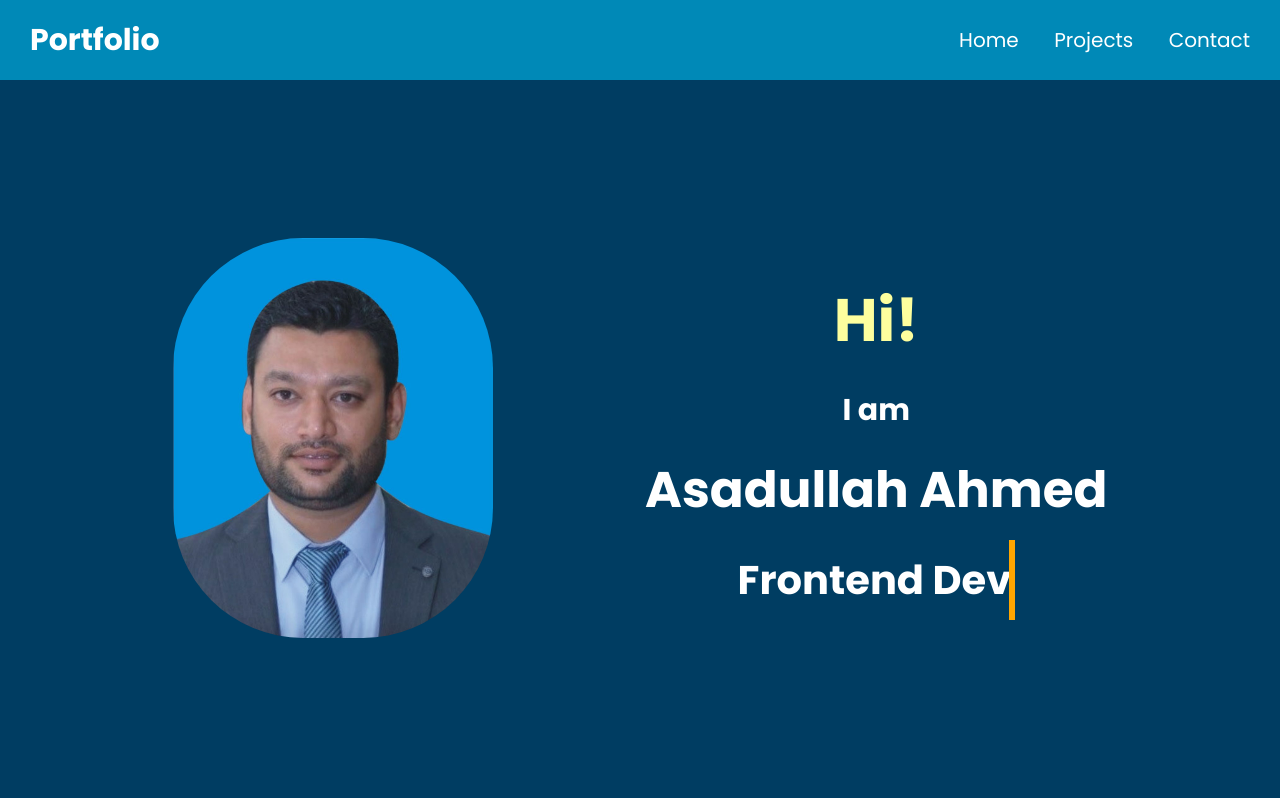
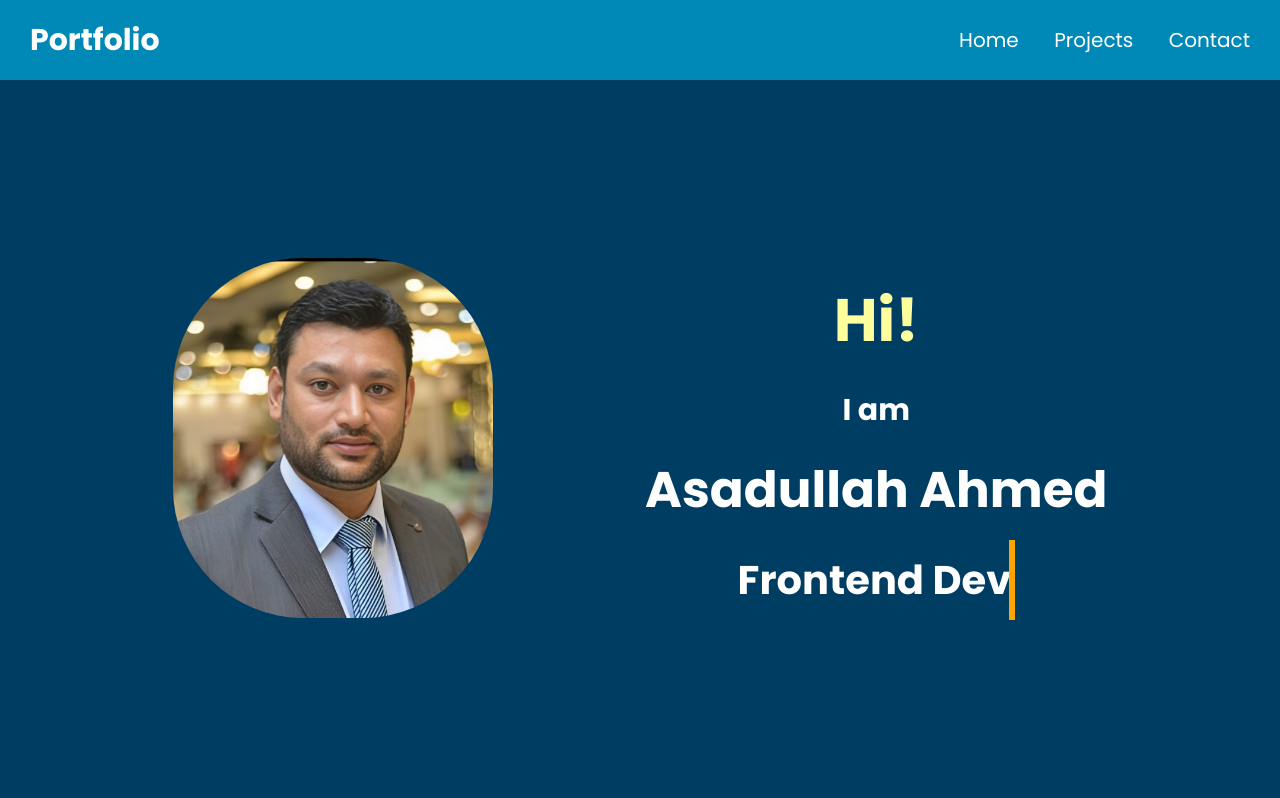
Before and after one commit to asadullah-ahmed/portfolio, a plain HTML site: page index.html in a window 1280 px wide. Shown: the top 798 px of the page. Drawn offline with nearby package versions, Linux system fonts and the light colour scheme.

Commit message:
hero image updated

```diff
--- a/index.html
+++ b/index.html
@@ -30,7 +30,7 @@
     <section id="hero">
       <div class="container">
         <div class="hero-image animate__animated animate__zoomInLeft">
-          <img src="/Project 10 Porfolio Website/images/hero image.jpeg" alt="hero image" />
+          <img src="./images/Asadullah Ahmed 123.jpg" alt="hero image" />
         </div>
         <div class="hero-text">
           <h1>
```
